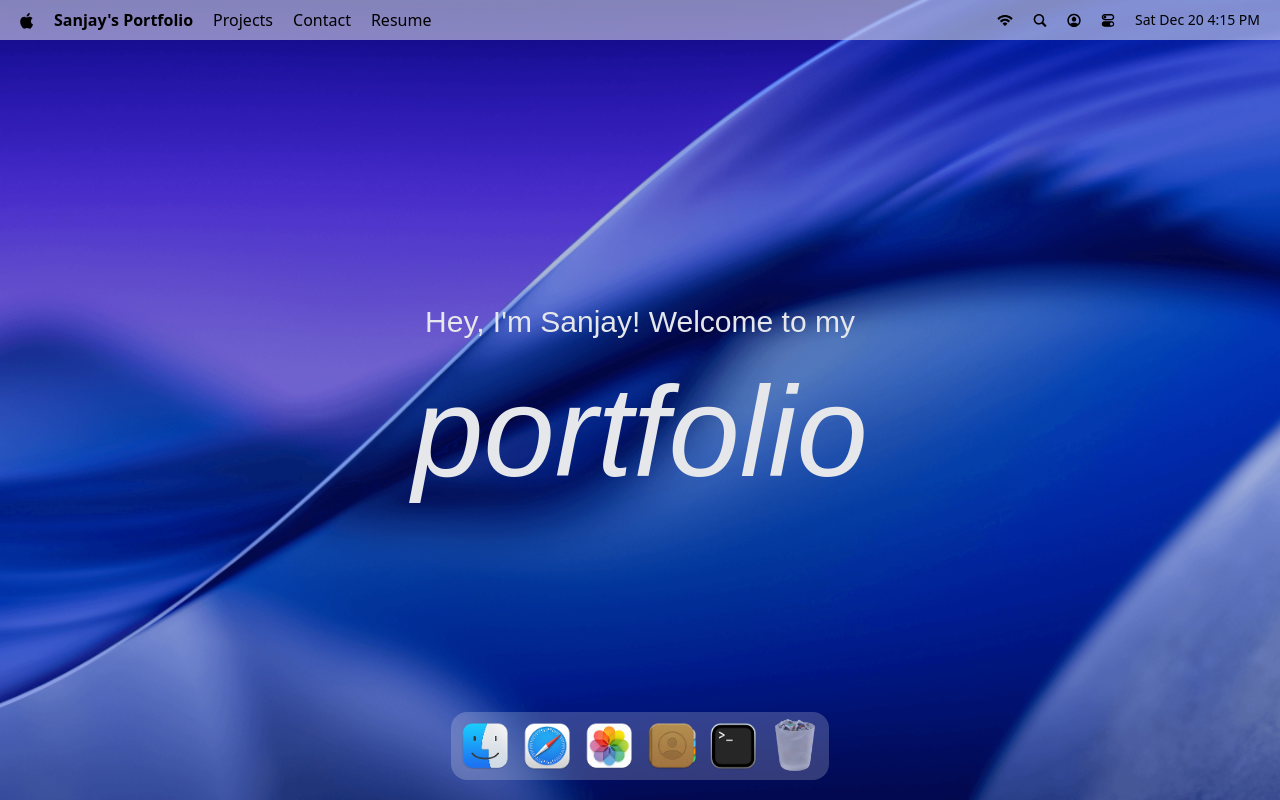
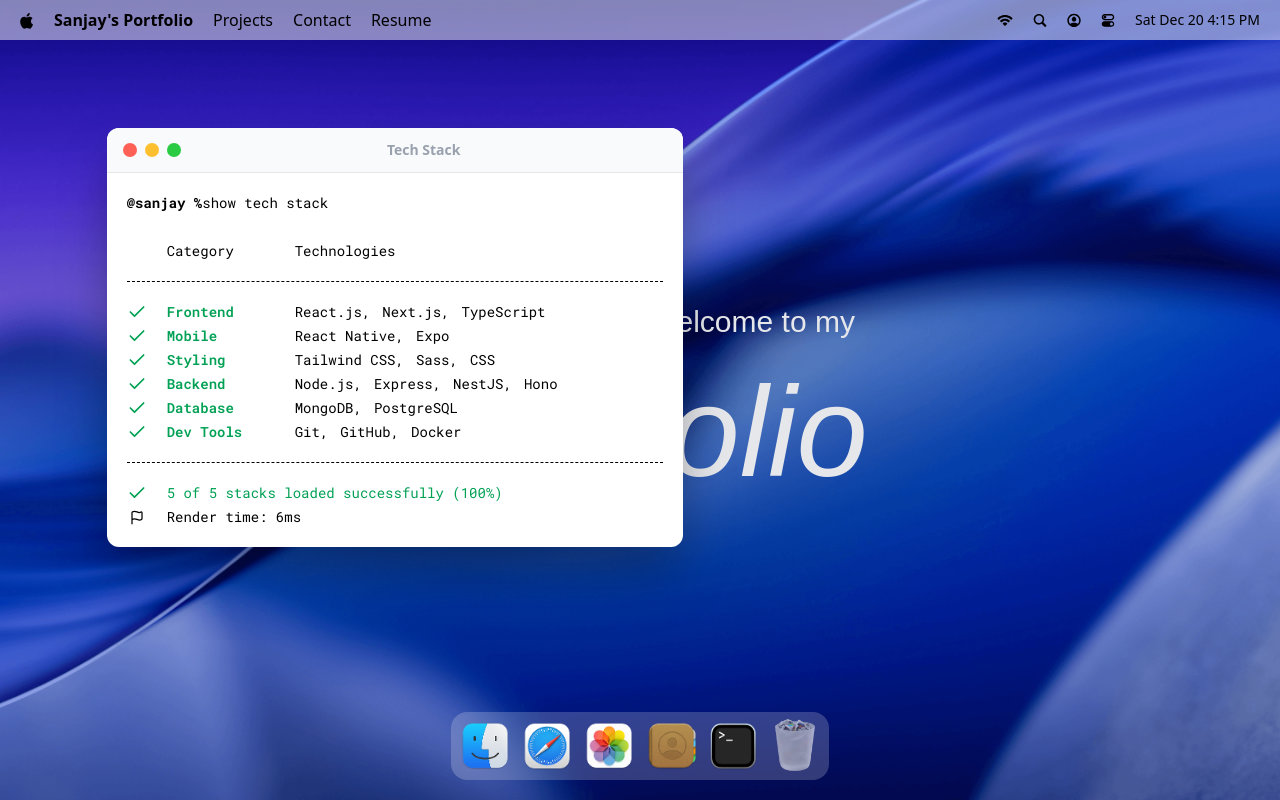
Before and after one commit to Sanjay-2001/macos_portfolio, a React (Vite) app: page / in a window 1280 px wide. Both pictures are taken after a click on the button 733 px from the left and 746 px from the top of the page. Built offline with nearby package versions, Linux system fonts and the light colour scheme; a web font is replaced by a local one.

Commit message:
FEAT: hoc window wrapper with close and draggable and terminal window added

```diff
--- a/src/App.tsx
+++ b/src/App.tsx
@@ -1,4 +1,9 @@
+import { Draggable } from "gsap/Draggable";
+import gsap from "gsap";
 import { Dock, Navbar, Welcome } from "./components";
+import { Terminal } from "./windows";
+
+gsap.registerPlugin(Draggable);
 
 const App = () => {
   return (
@@ -6,6 +11,7 @@
       <Navbar />
       <Welcome />
       <Dock />
+      <Terminal />
     </main>
   );
 };
--- /dev/null
+++ b/src/components/WindowControls.tsx
@@ -0,0 +1,16 @@
+import type { WindowKey } from "../constants";
+import useWindowStore from "../store/window";
+
+const WindowControls = ({ target }: { target: WindowKey }) => {
+  const { closeWindow } = useWindowStore();
+
+  return (
+    <div id="window-controls">
+      <div className="close" onClick={() => closeWindow(target)} />
+      <div className="minimize" />
+      <div className="maximize" />
+    </div>
+  );
+};
+
+export default WindowControls;
--- a/src/components/index.ts
+++ b/src/components/index.ts
@@ -1,5 +1,6 @@
 import Navbar from "./Navbar";
 import Welcome from "./Welcome";
 import Dock from "./Dock";
+import WindowControls from "./WindowControls";
 
-export { Navbar, Welcome, Dock };
+export { Navbar, Welcome, Dock, WindowControls };
--- /dev/null
+++ b/src/hoc/WindowWrapper.tsx
@@ -0,0 +1,61 @@
+import { useLayoutEffect, useRef, type ComponentType, type FC } from "react";
+import type { WindowKey } from "../constants";
+import useWindowStore from "../store/window";
+import { useGSAP } from "@gsap/react";
+import gsap from "gsap";
+import { Draggable } from "gsap/Draggable";
+
+const WindowWrapper = <P extends object>(
+  Component: ComponentType<P>,
+  windowKey: WindowKey
+): FC<P> => {
+  const Wrapped: FC<P> = (props) => {
+    const { focusWindow, windows } = useWindowStore();
+    const { isOpen, zIndex } = windows[windowKey];
+    const ref = useRef<HTMLElement | null>(null);
+
+    useGSAP(() => {
+      const el = ref.current;
+      if (!el || !isOpen) return;
+
+      el.style.display = "block";
+
+      gsap.fromTo(
+        el,
+        { scale: 0.8, opacity: 0, y: 40 },
+        { scale: 1, opacity: 1, y: 0, duration: 0.4, ease: "power3.out" }
+      );
+    }, [isOpen]);
+
+    useGSAP(() => {
+      const el = ref.current;
+      if (!el) return;
+
+      const [instance] = Draggable.create(el, {
+        onPress: () => focusWindow(windowKey),
+      });
+
+      return () => instance.kill();
+    }, []);
+
+    useLayoutEffect(() => {
+      const el = ref.current;
+      if (!el) return;
+      el.style.display = isOpen ? "block" : "none";
+    }, [isOpen]);
+
+    return (
+      <section id={windowKey} ref={ref} style={{ zIndex }} className="absolute">
+        <Component {...props} />
+      </section>
+    );
+  };
+
+  Wrapped.displayName = `WindowWrapper(${
+    Component.displayName || Component.name || "Component"
+  })`;
+
+  return Wrapped;
+};
+
+export default WindowWrapper;
--- /dev/null
+++ b/src/windows/Terminal.tsx
@@ -0,0 +1,57 @@
+import { Check, Flag } from "lucide-react";
+import { techStack } from "../constants";
+import WindowWrapper from "../hoc/WindowWrapper";
+import { WindowControls } from "../components";
+
+const Terminal = () => {
+  return (
+    <>
+      <div id="window-header">
+        <WindowControls target="terminal" />
+        <h2>Tech Stack</h2>
+      </div>
+
+      <div className="techstack">
+        <p>
+          <span className="font-bold">@sanjay %</span>
+          show tech stack
+        </p>
+
+        <div className="label">
+          <p className="w-32">Category</p>
+          <p>Technologies</p>
+        </div>
+
+        <ul className="content">
+          {techStack.map(({ category, items }) => (
+            <li key={category} className="flex items-center">
+              <Check className="check" size={20} />
+              <h3>{category}</h3>
+              <ul>
+                {items.map((item, i) => (
+                  <li key={i}>
+                    {item}
+                    {i < items.length - 1 ? "," : ""}
+                  </li>
+                ))}
+              </ul>
+            </li>
+          ))}
+        </ul>
+        <div className="footnote">
+          <p>
+            <Check size={20} /> 5 of 5 stacks loaded successfully (100%)
+          </p>
+          <p className="text-black">
+            <Flag size={15} />
+            Render time: 6ms
+          </p>
+        </div>
+      </div>
+    </>
+  );
+};
+
+const TerminalWindow = WindowWrapper(Terminal, "terminal");
+
+export default TerminalWindow;
--- /dev/null
+++ b/src/windows/index.ts
@@ -0,0 +1,3 @@
+import Terminal from "./Terminal";
+
+export { Terminal };
```
